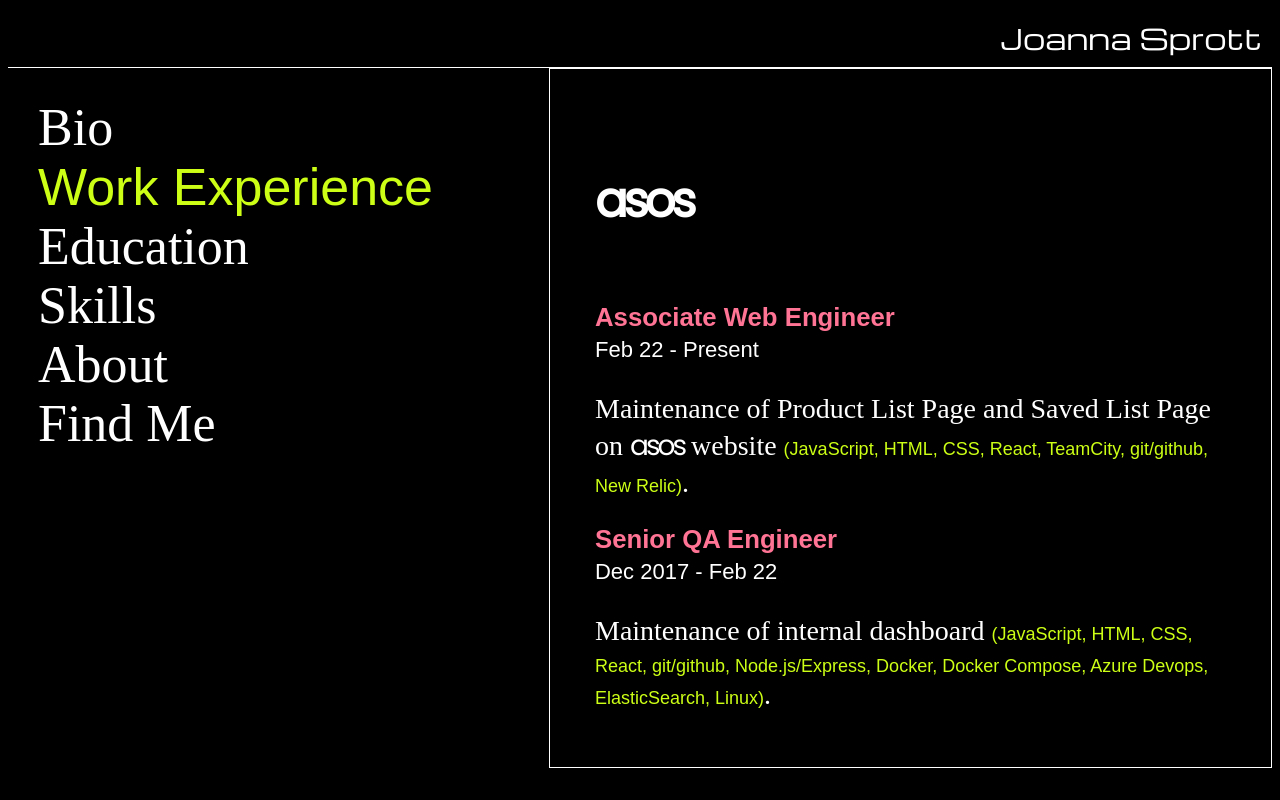
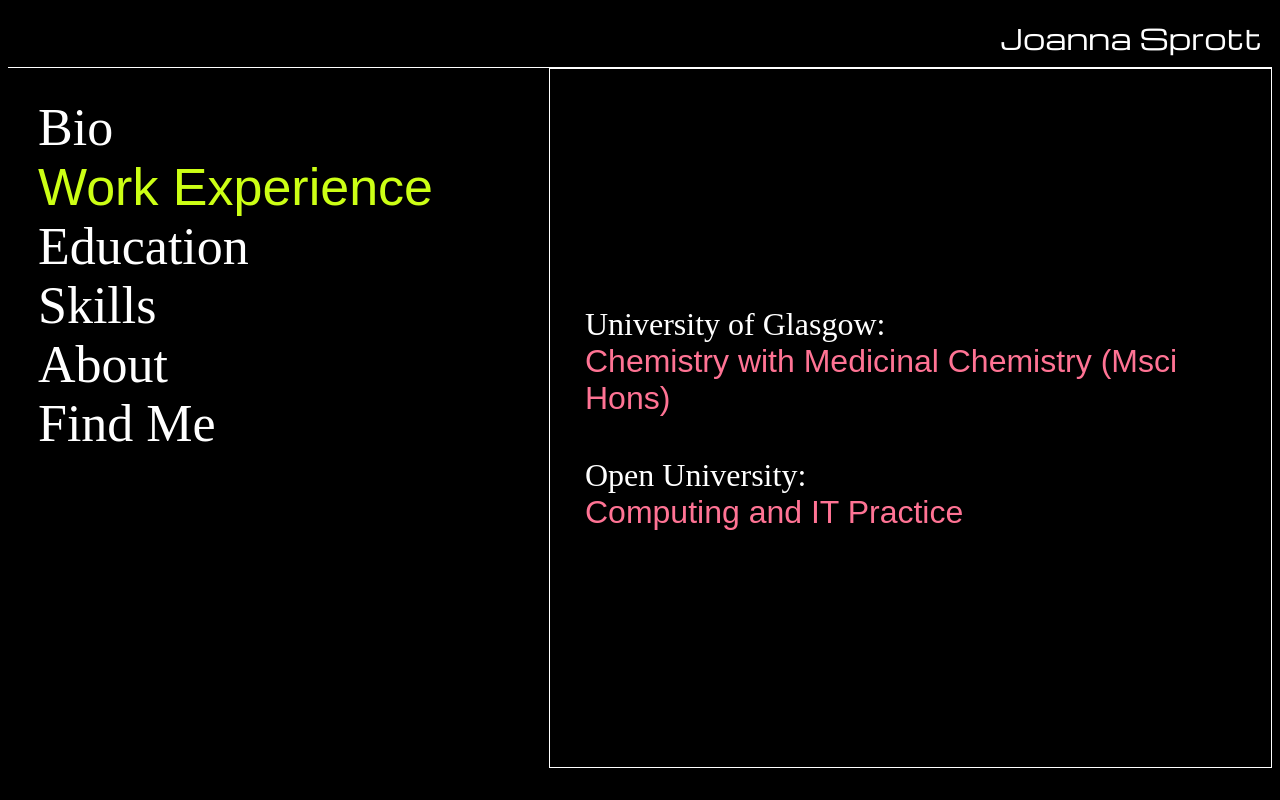
Before and after one commit to jspr19985/portfolio2022, a plain HTML site: page index.html in a window 1280 px wide. Drawn offline with nearby package versions, Linux system fonts and the light colour scheme.

Commit message:
Add Education

```diff
--- a/index.html
+++ b/index.html
@@ -42,10 +42,7 @@
           </span>
         </span> <span class="instagram">Instagram</span></div></a>
     </div> -->
-    <section class="details-panel3">
-      <!-- <div>I am the other panel</div>
-      <div class="font1">With the other font</div>    -->
-
+    <!-- <section class="details-panel3">
       <section class="jobs">
         <h2 class="company">asos</h2>
         <section>
@@ -62,6 +59,14 @@
               Docker, Docker Compose, Azure Devops, ElasticSearch, Linux)</span>.</div>
         </section>
       </section>
+    </section> -->
+    <section class="details-panel4">
+      <div class="education">University of Glasgow:
+        <div class="course">Chemistry with Medicinal Chemistry (Msci Hons)</div>
+      </div>
+      <div class="education">Open University:
+        <div class="course">Computing and IT Practice</div>
+      </div>
     </section>
   </div>
 </body>
--- a/styles.css
+++ b/styles.css
@@ -241,3 +241,26 @@ body {
   font-family: var(--asos-font);
   letter-spacing: -3px;
 }
+
+/* edcuation */
+
+.details-panel4 {
+  font-size: 32px;
+  width: 60%;
+  border: thin solid white;
+  height: 700px;
+  display: flex;
+  justify-content: center;
+  align-items: flex-start;
+  padding: 15px;
+  flex-direction: column;
+}
+
+.education {
+  margin: 20px;
+}
+
+.course {
+  color: var(--soft-coral);
+  font-family: var(--basic-sans-serif);
+}
```
